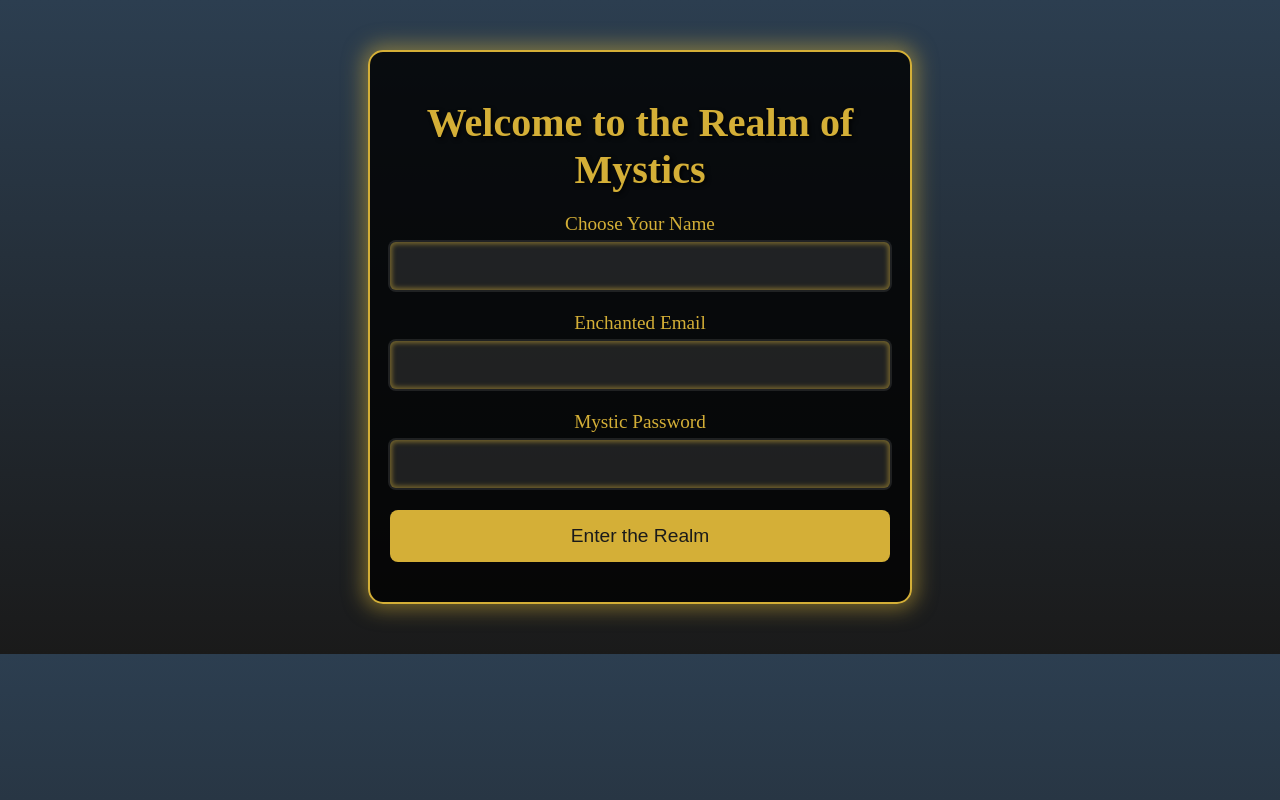
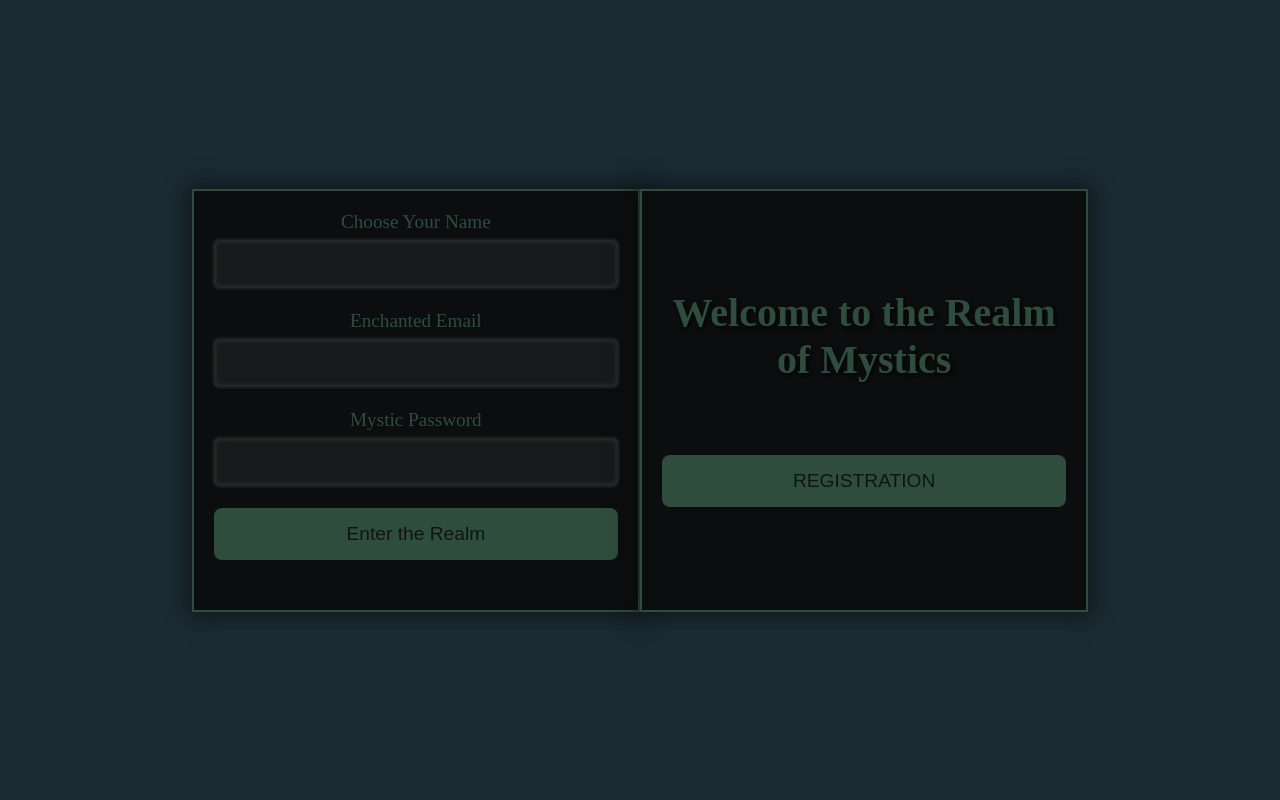
Before and after one commit to Dmitri1S9/ego, a Django app: page / in a window 1280 px wide. Run offline with Django 5.2, Linux system fonts and the light colour scheme.

Commit message:
anima, but don't change modes

```diff
--- a/ego/main/static/css/register.css
+++ b/ego/main/static/css/register.css
@@ -1,78 +1,101 @@
 body {
-  background: linear-gradient(to bottom, #2c3e50, #1a1a1a);
+  background: #1b2b34; /* Темно-зеленый к темно-серому */
   font-family: 'Cinzel', serif;
-  color: #f4f4f4;
+  color: #d1d1d1; /* Светло-серый текст */
   margin: 0;
   padding: 0;
+  display: flex;
+  justify-content: center;  /* Центрирование по горизонтали */
+  align-items: center;  /* Центрирование по вертикали */
+  height: 100vh;  /* Высота экрана */
+}
+
+#vjiro {
+  display: flex;
+  justify-content: space-between; /* Пространство между блоками */
+  gap: 0; /* Убирает промежуток между блоками */
+
 }
 
 .registration-container {
-  max-width: 500px;
-  margin: 50px auto;
+  flex: 1; /* Растягивает блоки равномерно */
   padding: 20px;
-  background-color: rgba(0, 0, 0, 0.8);
-  border: 2px solid #d4af37;
-  border-radius: 15px;
-  box-shadow: 0px 0px 20px 5px rgba(212, 175, 55, 0.5);
+  background-color: rgba(10, 10, 10, 0.9); /* Почти черный */
+  border: 2px solid #2e4d3c; /* Темно-зеленая рамка */
+  box-shadow: 0px 0px 20px 5px rgba(10, 10, 10, 0.6); /* Слабый черный тень */
+  display: flex;
+  flex-direction: column;
+  justify-content: space-evenly;
+  transition: transform 0.5s ease, opacity 0.5s ease;
+}
+
+.registration-container.swap {
+  transform: translateX(100%);
+  opacity: 0;
+}
+
+.registration-container.swap-back {
+  transform: translateX(-100%);
+  opacity: 0;
 }
 
 .fantasy-heading {
   text-align: center;
   font-size: 2.5em;
-  color: #d4af37;
-  text-shadow: 2px 2px 4px rgba(0, 0, 0, 0.8);
+  color: #2e4d3c; /* Темно-зеленый заголовок */
+  text-shadow: 2px 2px 4px rgba(0, 0, 0, 0.8); /* Темная тень */
   margin-bottom: 20px;
 }
 
 .form-group {
-  margin-bottom: 20px; /* Increased margin for better spacing */
-  display: grid;
-  place-items: center;
+  margin-bottom: 20px;
+  display: flex;
+  flex-direction: column; /* Ставим элементы один под другим */
+  align-items: center;
 }
 
 .form-group label {
   display: block;
   font-size: 1.2em;
-  color: #d4af37;
-  margin-bottom: 5px; /* Added margin to separate label from input */
+  color: #2e4d3c; /* Темно-зеленый цвет для меток */
+  margin-bottom: 5px;
 }
 
 .form-group input {
-  width: calc(100% - 30px); /* Adjusted width for better alignment */
+  width: calc(100% - 30px);
   padding: 15px;
   border-radius: 8px;
-  border: 2px solid transparent; /* Border added for better focus */
+  border: 2px solid transparent;
   font-size: 1em;
-  background: rgba(255, 255, 255, 0.1);
-  color: #f4f4f4;
-  box-shadow: 0px 0px 5px 2px rgba(212, 175, 55, 0.5) inset;
-  transition: box-shadow 0.3s ease-in-out;
+  background: rgba(255, 255, 255, 0.05); /* Очень светлый серый фон */
+  color: #d1d1d1; /* Светло-серый текст */
+  box-shadow: 0px 0px 5px 2px rgba(46, 77, 60, 0.5) inset; /* Внутренняя тень зеленого оттенка */
+  transition: box-shadow 0.5s ease-in-out;
 }
 
 .form-group input:focus {
   outline: none;
-  box-shadow: 0px 0px 10px 4px rgba(212, 175, 55, 0.8) inset;
-  border-color: #d4af37; /* Added border color on focus */
+  box-shadow: 0px 0px 10px 4px rgba(46, 77, 60, 0.8) inset; /* Темно-зеленая внутренняя тень */
+  border-color: #1f332a; /* Темно-зеленая рамка при фокусе */
 }
 
 .register-btn {
-  display: grid;
-  place-items: center;
   width: 100%;
-  padding: 15px; /* Increased padding for better button appearance */
-  background-color: #d4af37;
-  color: #1a1a1a;
+  padding: 15px;
+  background-color: #2e4d3c; /* Темно-зеленый фон */
+  color: #0f1417; /* Темно-серый текст */
   border: none;
   border-radius: 8px;
   font-size: 1.2em;
   cursor: pointer;
+  margin-bottom: 10px; /* Отступ между кнопками */
   transition: background-color 0.3s ease-in-out;
 }
 
 .register-btn:hover {
-  background-color: #c39735;
+  background-color: #1f332a; /* Более темный зеленый при наведении */
 }
 
 .register-btn:active {
-  background-color: #a88e2d; /* Darker color for active state */
+  background-color: #16241d; /* Еще более темный зеленый при клике */
 }
--- a/ego/main/static/js/register.js
+++ b/ego/main/static/js/register.js
@@ -1,26 +1,79 @@
 document.addEventListener('DOMContentLoaded', function() {
-  const registerButton = document.querySelector('.register-btn');
+  const registerButtons = document.querySelectorAll('.register-btn');
+  const loginContainer = document.getElementById('login-container');
+  const welcomeContainer = document.getElementById('welcome-container');
+  const container = document.querySelector('#vjiro');
+  const changeModeButton = document.querySelector('#change-mode-to-login');
 
-  registerButton.addEventListener('mouseover', function() {
-    registerButton.style.boxShadow = '0 0 10px 5px #d4af37';
+  let flag = true;
+
+  function swapContainers() {
+    if (flag === true) {
+      loginContainer.classList.add('swap-back');
+      welcomeContainer.classList.add('swap');
+
+      // Удаляем классы после завершения анимации
+      setTimeout(() => {
+        loginContainer.classList.remove('swap-back');
+        welcomeContainer.classList.remove('swap');
+      }, 500); // Время должно совпадать с продолжительностью анимации в CSS
+
+      container.style.flexDirection = 'row-reverse';
+      changeModeButton.textContent = 'LOGIN';
+      flag = false;
+    }
+    else {
+      loginContainer.classList.add('swap');
+      welcomeContainer.classList.add('swap-back');
+
+      // Удаляем классы после завершения анимации
+      setTimeout(() => {
+        loginContainer.classList.remove('swap');
+        welcomeContainer.classList.remove('swap-back');
+      }, 500); // Время должно совпадать с продолжительностью анимации в CSS
+
+      container.style.flexDirection = 'row';
+      changeModeButton.textContent = 'REGISTRATION';
+      flag = true;
+      }
+
+  }
+
+  // Используем одну кнопку для переключения между контейнерами
+  document.getElementById('change-mode-to-login').addEventListener('click', function(event) {
+    event.preventDefault();
+    swapContainers();
   });
 
-  registerButton.addEventListener('mouseout', function() {
-    registerButton.style.boxShadow = 'none';
+
+  // Наведение и убирание мыши для всех кнопок
+  registerButtons.forEach(button => {
+    button.addEventListener('mouseover', () => {
+      button.style.boxShadow = '0 0 10px 5px #2e4d3c';
+    });
+
+    button.addEventListener('mouseout', () => {
+      button.style.boxShadow = 'none';
+    });
   });
 
-  // registerButton.addEventListener('click', function() {
-  //   window.location.href = '/main';
-  // });
+  // Обработка события отправки формы
+  const forms = document.querySelectorAll('.registration-form');
+  forms.forEach(form => {
+    form.addEventListener('submit', function(event) {
+      const username = document.querySelector('#username').value;
+      const email = document.querySelector('#email').value;
+      const password = document.querySelector('#password').value;
 
-  // Custom validation for fun fantasy feedback (optional)
-  const form = document.querySelector('.registration-form');
-  form.addEventListener('submit', function(event) {
-    const username = document.querySelector('#username').value;
-    // if (username.length < 3) {
-    //   alert('Your name must be at least 3 letters long, young mage!');
-    // }
-    // event.preventDefault();
-    window.location.href = '/main';
+      if (username.length < 3) {
+        alert('Ваше имя должно содержать не менее 3 символов, молодой маг!');
+        event.preventDefault();
+        return;
+      }
+
+      // Простая валидация, можно добавить дополнительные проверки
+      // event.preventDefault(); // Убедитесь, что это нужно
+      window.location.href = '/main'; // Перенаправление после успешной валидации
+    });
   });
 });
--- a/ego/users/templates/users/register.html
+++ b/ego/users/templates/users/register.html
@@ -1,15 +1,15 @@
 {% extends 'users/base.html' %}
 
 {% block content %}
-<div class="registration-container">
-  <h1 class="fantasy-heading">Welcome to the Realm of Mystics</h1>
+<div id="vjiro">
+  <div class="registration-container" id="login-container">
     <form method="POST" action="{% url 'register' %}" class="registration-form">
       {% csrf_token %}
       <div class="form-group">
         <label for="username">Choose Your Name</label>
         <input type="text" id="username" name="username" required>
       </div>
-    <div class="form-group">
+      <div class="form-group" id="email_group">
         <label for="email">Enchanted Email</label>
         <input type="email" id="email" name="email" required>
       </div>
@@ -18,8 +18,18 @@
         <input type="password" id="password" name="password" required>
       </div>
       <div class="form-group">
-      <button type="submit"  class="register-btn">Enter the Realm</button>
+        <button type="submit" class="register-btn">Enter the Realm</button>
       </div>
     </form>
   </div>
+  <div class="registration-container" id="welcome-container">
+    <h1 class="fantasy-heading">Welcome to the Realm of Mystics</h1>
+    <form method="POST" action="{% url 'register' %}" class="registration-form">
+      {% csrf_token %}
+      <div class="form-group">
+        <button type="button" class="register-btn" id="change-mode-to-login">REGISTRATION</button>
+      </div>
+    </form>
+  </div>
+</div>
 {% endblock %}
```
Lines whose indentation alone changed are shown as unchanged.
